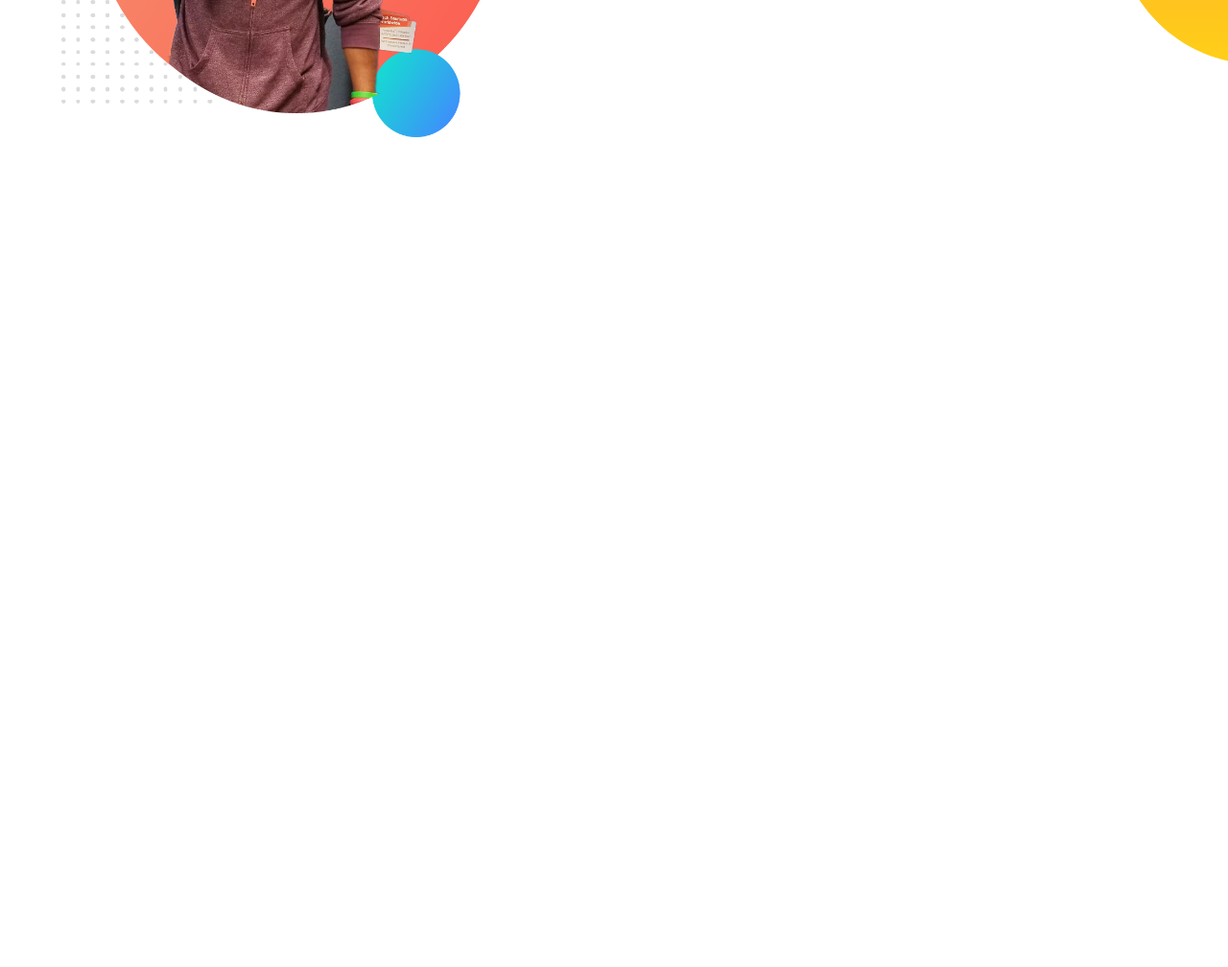
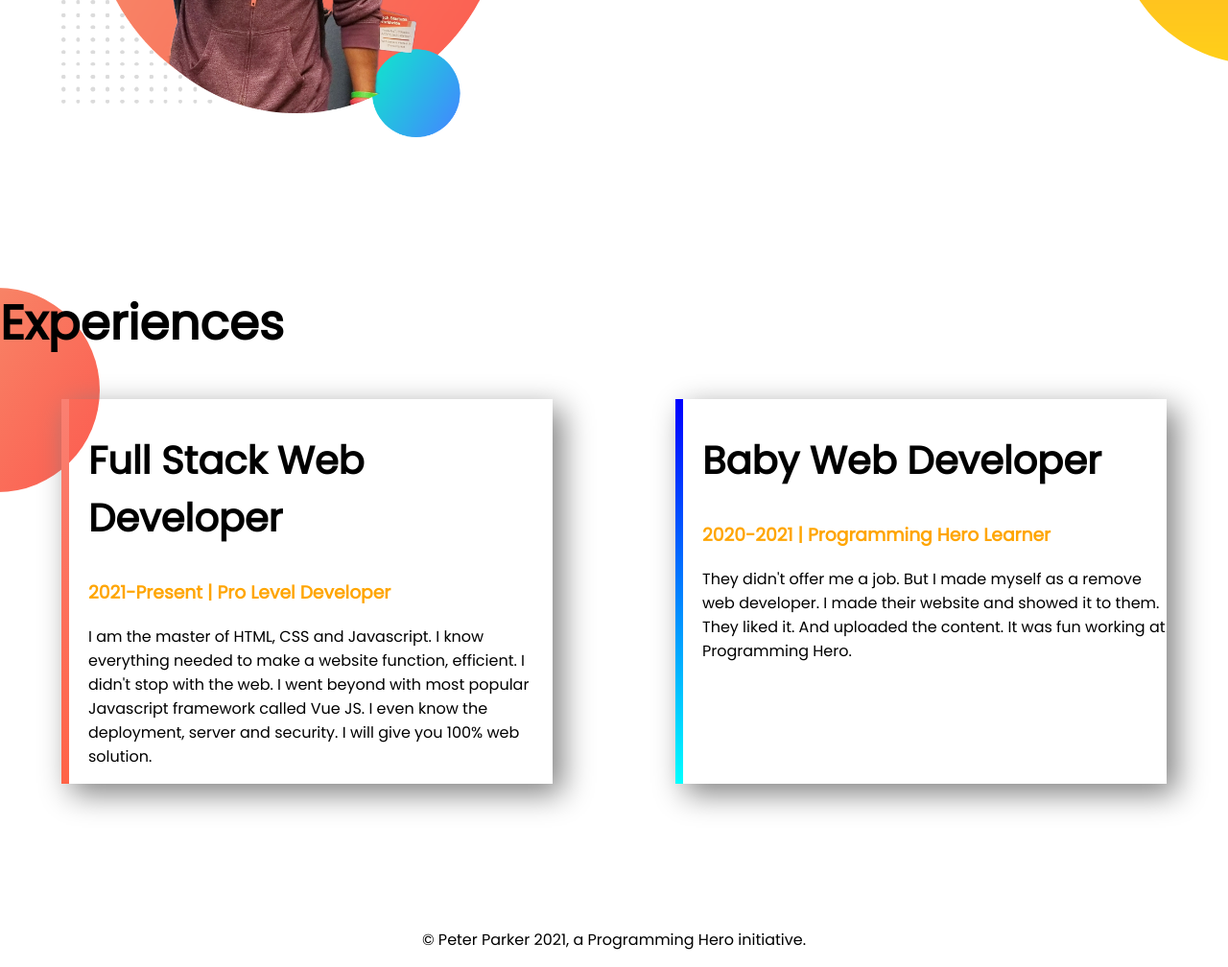
Before and after one commit to AqibTarif/developer-portfolio, a plain HTML site: page index.html in a window 1280 px wide. Shown: the part 929-1937 px from the top of the page at 96% size. Before the commit the page ends 1229 px from the top, so only its background shows below. Drawn offline with Linux system fonts and the light colour scheme.

Commit message:
final commit

```diff
--- a/index.html
+++ b/index.html
@@ -13,7 +13,7 @@
 </head>
 
 <body>
-    <section class="top-banner">
+    <section class="top-banner flexible_container">
         <div class="half-width">
             <h1>Welcome To</h1>
             <h1><span class="orange-color"> Peter Parker </span>World</h1>
@@ -30,7 +30,7 @@
         </div>
     </section>
 
-    <section class="dream-big">
+    <section class="dream-big flexible_container">
 
         <div class="half-width">
             <img src="images/jhankar.png" alt="Picture of Jhankar bro">
@@ -47,6 +47,31 @@
 
     </section>
 
+    <section class="experience-area">
+        <h1>Experiences</h1>
+        <div class="flexible_container">
+            <div id="full-stack-web-developer" class="experience-item">
+                <h2>Full Stack Web Developer</h2>
+                <h3 class="orange-color">2021-Present | Pro Level Developer</h3>
+                <p>I am the master of HTML, CSS and Javascript. I know everything needed to make a website function,
+                    efficient. I didn't stop with the web. I went beyond with most popular Javascript framework called
+                    Vue
+                    JS. I even know the deployment, server and security. I will give you 100% web solution.</p>
+            </div>
+            <div id="baby-web-developer" class="experience-item">
+                <h2>Baby Web Developer</h2>
+                <h3 class="orange-color">2020-2021 | Programming Hero Learner</h3>
+                <p>They didn't offer me a job. But I made myself as a remove web developer. I made their website and
+                    showed
+                    it to them. They liked it. And uploaded the content. It was fun working at Programming Hero.</p>
+            </div>
+        </div>
+    </section>
+
+    <footer>
+        <p>© Peter Parker 2021, a Programming Hero initiative.</p>
+    </footer>
+
 </body>
 
 </html>
--- a/style.css
+++ b/style.css
@@ -6,12 +6,15 @@ body {
 h1 {
     font-size: 50px;
 }
+h2 {
+    font-size: 40px;
+}
 
 .orange-color {
     color: orange;
 }
 
-section {
+.flexible_container {
     display:flex;
     margin-bottom: 150px;
 }
@@ -44,3 +47,33 @@ section {
 .dream-big-p {
     margin-right: 30px;
 }
+
+.experience-area {
+    background-image: url(images/exp-bg.png);
+    background-repeat: no-repeat;
+}
+
+.experience-item {
+    box-shadow: 10px 10px 30px gray;
+    width: 40%;
+    margin-left: 5%;
+    margin-right: 5%;
+    padding-left: 20px;;
+}
+
+#full-stack-web-developer {
+    border-left: 8px solid;
+    border-image: linear-gradient(salmon, tomato);
+    border-image-slice: 1;
+}
+
+
+#baby-web-developer {
+    border-left: 8px solid;
+    border-image: linear-gradient(blue, cyan);
+    border-image-slice: 1;
+}
+
+footer p {
+    text-align: center;
+}
```
Also changed, not shown: 5 other files.
